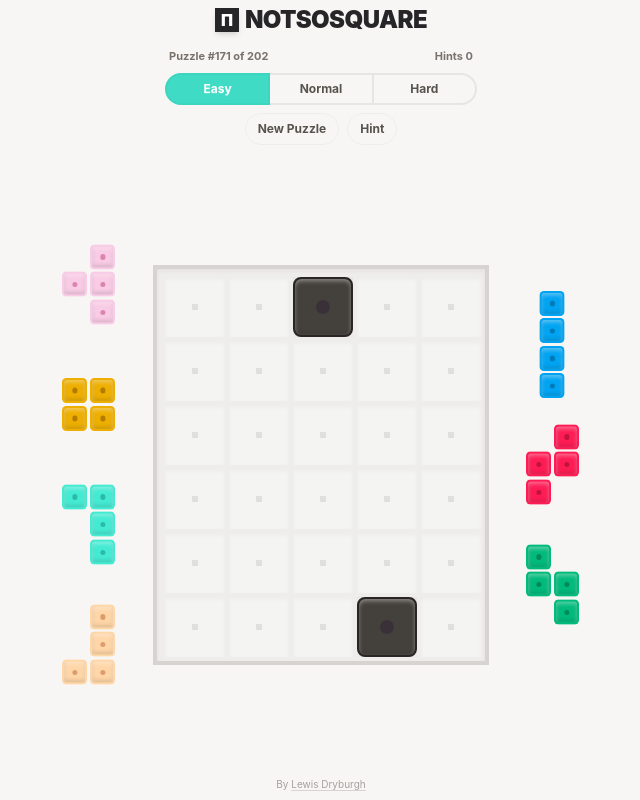
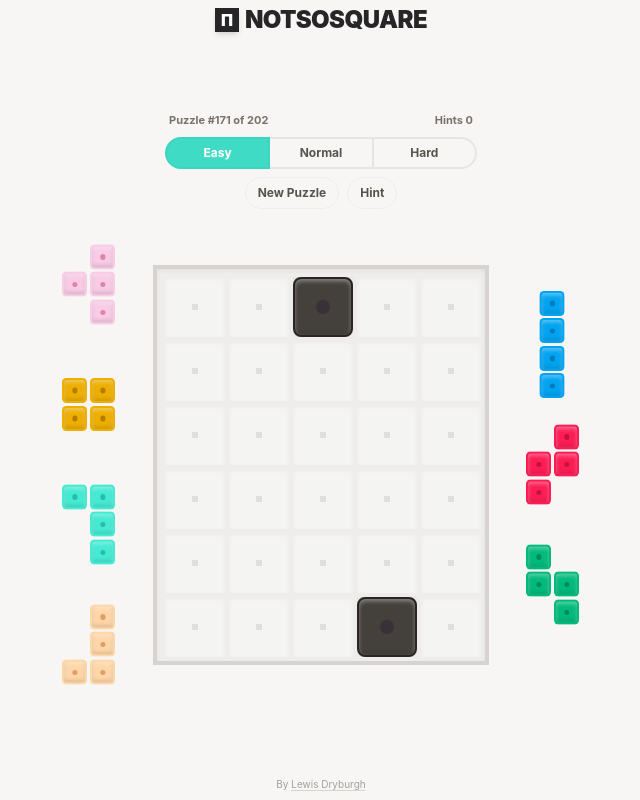
Before and after one commit to lewdry/notsosquare, a Svelte app: page / in a window 1280 px wide. Shown: the whole page, without its empty margins (319-959 px from the left). Built offline with nearby package versions, Linux system fonts and the light colour scheme.

Commit message:
footer fix

```diff
--- a/src/App.svelte
+++ b/src/App.svelte
@@ -128,7 +128,7 @@ function handleCloseCelebration() {
     </div>
   </header>
 
-  <div class="min-h-0 flex-1 w-full max-w-2xl mx-auto flex flex-col items-center gap-2">
+  <div class="w-full max-w-2xl mx-auto flex-none flex flex-col items-center gap-2">
     <div class="w-full">
       <DifficultySelector boardWidth={GRID_WIDTH * cellSize + 16} />
     </div>
@@ -178,7 +178,7 @@ function handleCloseCelebration() {
   </div>
 
   <!-- Footer Info -->
-  <footer class="w-full max-w-2xl mx-auto text-center mt-2 text-[10px] text-stone-400 select-none">
+  <footer class="w-full max-w-2xl mx-auto flex-none text-center mt-2 text-[10px] text-stone-400 select-none">
     By
     <a
       href="https://lewisdryburgh.com"
```
